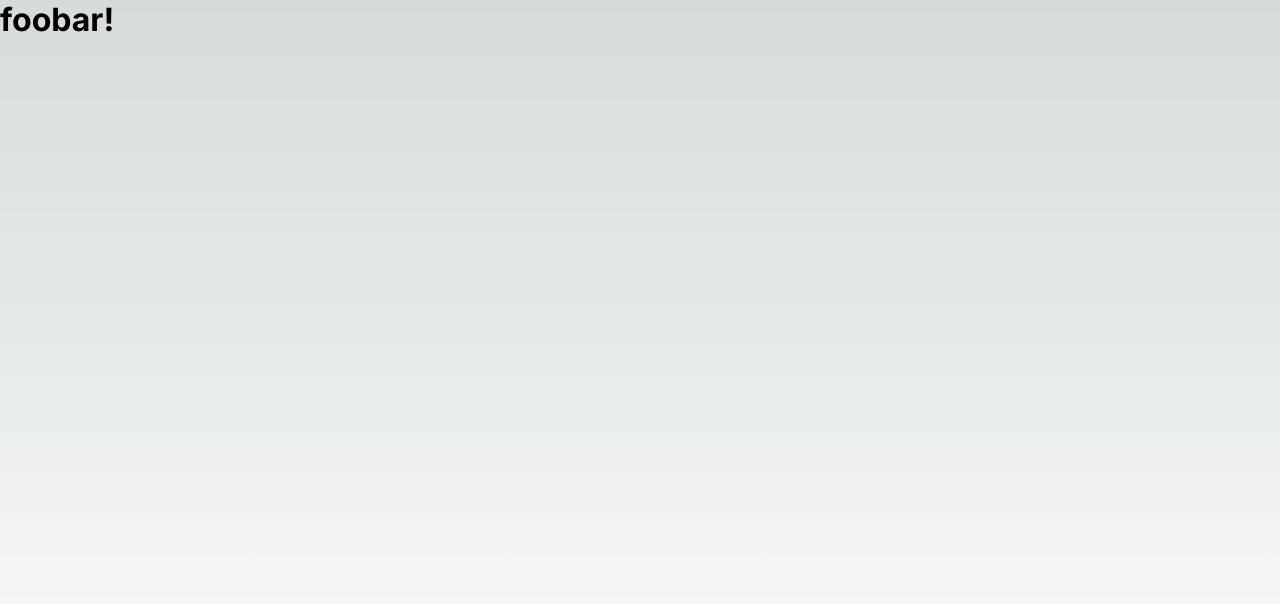
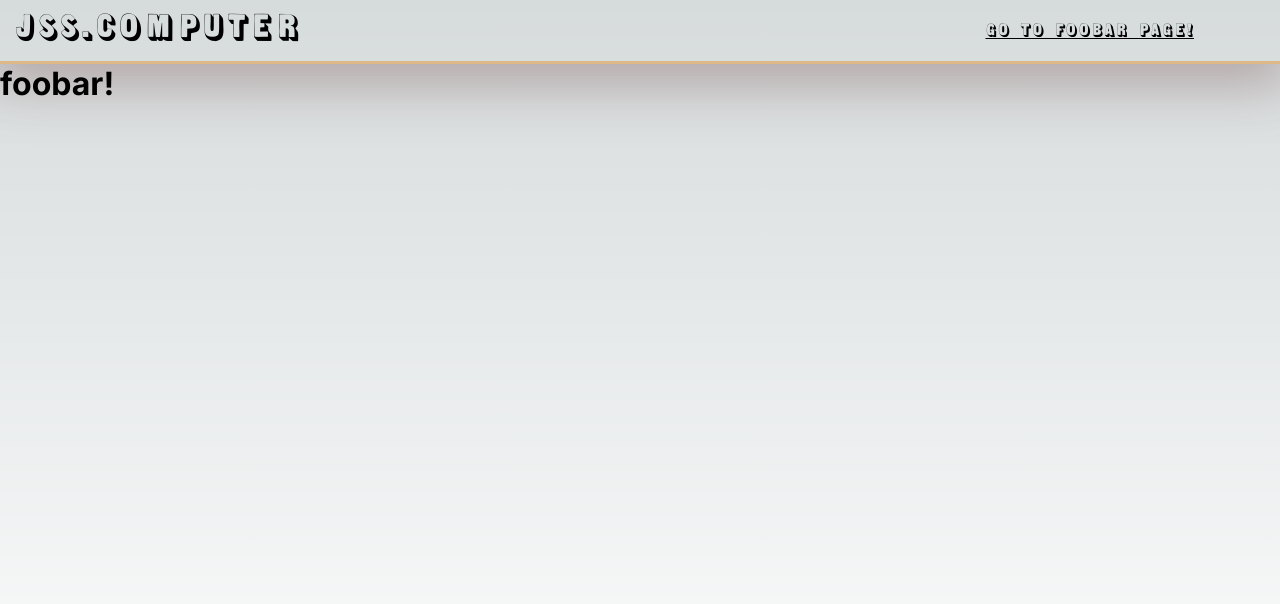
Before and after one commit to josh-stillman/code-along, a Next.js app: page /foobar in a window 1280 px wide. Shown: the top 604 px of the page. Built offline with nearby package versions, Linux system fonts and the light colour scheme.

Commit message:
add navbar component

```diff
--- a/src/app/layout.tsx
+++ b/src/app/layout.tsx
@@ -1,6 +1,7 @@
 import './globals.css';
 import type { Metadata } from 'next';
 import { Inter } from 'next/font/google';
+import { NavBar } from '../components/NavBar/NavBar';
 
 const inter = Inter({ subsets: ['latin'] });
 
@@ -16,7 +17,11 @@ export default function RootLayout({
 }) {
   return (
     <html lang="en">
-      <body className={inter.className}>{children}</body>
+      <body className={inter.className}>
+        <NavBar />
+
+        {children}
+      </body>
     </html>
   );
 }
--- /dev/null
+++ b/src/components/NavBar/NavBar.module.css
@@ -0,0 +1,29 @@
+.navbar {
+  width: 100%;
+  height: 64px;
+  border-bottom: 3px solid burlywood;
+  display: flex;
+  flex-direction: row;
+  justify-content: space-between;
+  align-items: center;
+
+  padding-left: 16px;
+  padding-right: 86px;
+  box-shadow: -1px 11px 54px 10px rgba(130,100,100,0.45);
+}
+
+.siteHeader {
+    font-family: sans-shaded, sans-serif;
+    font-size: 32px;
+}
+
+.navLinkText {
+  font-family: sans-shaded, sans-serif;
+  font-size: 16px;
+  text-decoration: underline;
+}
+
+.link:hover {
+  color: blue;
+  cursor: pointer;
+}
--- /dev/null
+++ b/src/components/NavBar/NavBar.tsx
@@ -0,0 +1,18 @@
+import Link from 'next/link';
+import styles from './NavBar.module.css';
+
+export const NavBar = () => {
+  return (
+    <>
+      <nav className={styles.navbar}>
+        <Link href="/" className={styles.link}>
+          <span className={styles.siteHeader}>jss.computer</span>
+        </Link>
+
+        <Link href="/foobar" className={styles.link}>
+          <span className={styles.navLinkText}>Go to foobar page!</span>
+        </Link>
+      </nav>
+    </>
+  );
+};
--- a/src/components/NewsFeed.tsx
+++ b/src/components/NewsFeed/NewsFeed.tsx
@@ -1,6 +1,6 @@
 'use client';
 import useSWR from 'swr';
-import { NewsItemsResponse } from '../types/api';
+import { NewsItemsResponse } from '../../types/api';
 import styles from './NewsFeed.module.css';
 
 const fetcher = (url: string) => fetch(url).then(res => res.json());
```
Also changed, not shown: src/components/NewsFeed/NewsFeed.module.css (renamed from src/components/NewsFeed.module.css).
